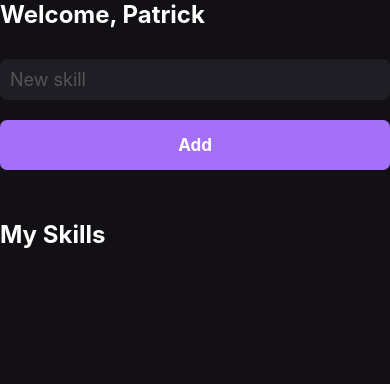
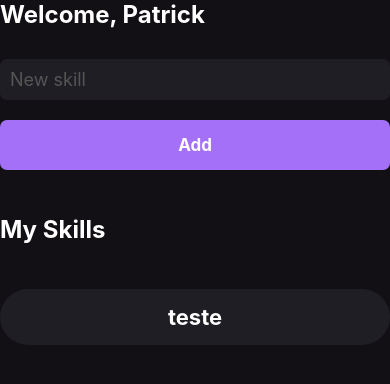
Before and after one commit to patricksw94/mySkills, a React Native app: screen / in a window 390 px wide. Shown: the top 384 px of the page. Built offline with nearby package versions, Linux system fonts and the light colour scheme.

Commit message:
botão mySkills

```diff
--- a/src/pages/Home.js
+++ b/src/pages/Home.js
@@ -1,9 +1,16 @@
-import React, { useState } from 'react';
-import { Text, StyleSheet, SafeAreaView, TextInput, Platform, TouchableOpacity } from 'react-native';
+import React, {useState} from 'react';
+import {
+  Text,
+  StyleSheet,
+  SafeAreaView,
+  TextInput,
+  Platform,
+  TouchableOpacity,
+} from 'react-native';
 
-export function Home(){
+export function Home() {
   const [newSkill, setNewSkill] = useState('');
-    const [mySkills, setMySkills] = useState([])
+  const [mySkills, setMySkills] = useState([]);
 
   return (
     <SafeAreaView style={styles.container}>
@@ -18,17 +25,27 @@ export function Home(){
 
       <TouchableOpacity
        style={styles.button}
-      activeOpacity={.7}
+        activeOpacity={0.7}
         >
-          <Text style={styles.buttonText}>Add</Text>
+
+        <Text style={styles.buttonText}
+        >Add
+        </Text>
+
       </TouchableOpacity>
 
       <Text style={styles.titleSkills}>
       My Skills
       </Text>
 
+      <TouchableOpacity style={styles.buttonSkill}>
+        <Text style={styles.textSkill}>
+            teste
+        </Text>
+      </TouchableOpacity>
+
     </SafeAreaView>
-  )
+  );
 }
 
 const styles = StyleSheet.create({
@@ -36,18 +53,18 @@ const styles = StyleSheet.create({
     flex: 1,
     backgroundColor: '#121015',
     paddingHorizontal: 30,
-        paddingVertical: 70
+    paddingVertical: 70,
   },
   titleText: {
     color: '#fff',
     fontSize: 24,
-        fontWeight: 'bold'
+    fontWeight: 'bold',
   },
   titleSkills: {
     color: '#fff',
     fontSize: 24,
     fontWeight: 'bold',
-        marginTop: 50
+    marginVertical: 45
   },
   input: {
     backgroundColor: '#1F1E25',
@@ -55,18 +72,29 @@ const styles = StyleSheet.create({
     fontSize: 18,
     padding: Platform.OS === 'ios' ? 15 : 10,
     marginTop: 30,
-        borderRadius: 7
+    borderRadius: 7,
   },
   button: {
     backgroundColor: '#A370F7',
     padding: 15,
     borderRadius: 7,
     alignItems: 'center',
-        marginTop: 20
+    marginTop: 20,
   },
   buttonText: {
     color: '#FFF',
     fontSize: 17,
+    fontWeight: 'bold',
+  },
+  buttonSkill: {
+      backgroundColor: '#1F1E25',
+      padding: 15,
+      borderRadius: 50,
+      alignItems: 'center'
+    },
+    textSkill: {
+        color: '#FFF',
+        fontSize: 22,
         fontWeight: 'bold'
-    }
-})
+    },
+});
```
Lines whose indentation alone changed are shown as unchanged.
